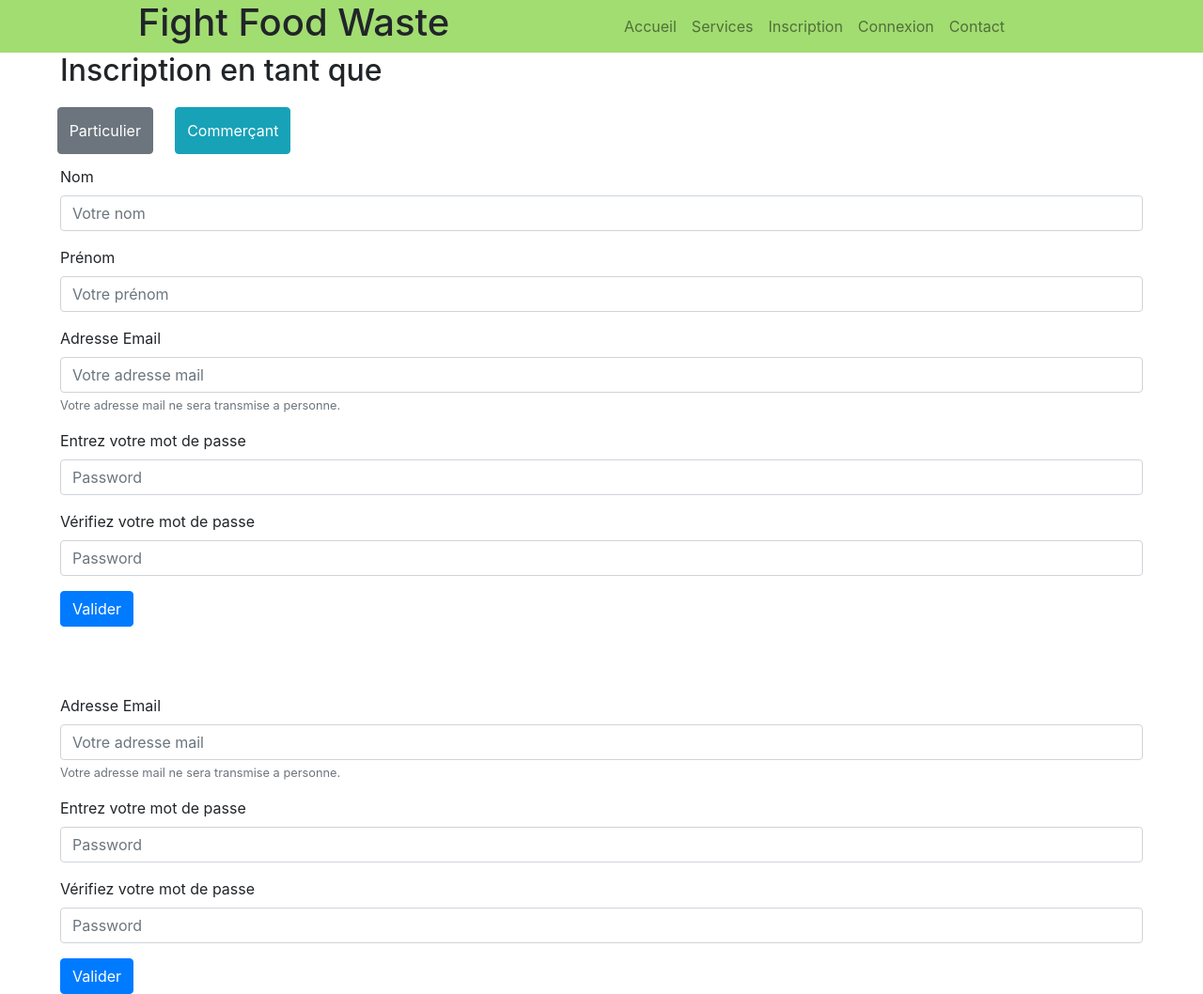
After one commit to Cewein/fightfoodwaste, a PHP site: page /inscription/page_inscription.php in a window 1280 px wide. The commit adds this page. Shown: the whole page at 94% size. Run offline with PHP 8.4, Linux system fonts and the light colour scheme.

Commit message:
Création form inscription

```diff
--- /dev/null
+++ b/css/general.css
@@ -0,0 +1,5 @@
+.content
+{
+    padding-left: 5%;
+    padding-right: 5%;
+}
--- /dev/null
+++ b/css/inscription.css
@@ -0,0 +1,4 @@
+.btn-secondary, .btn-info{
+    padding: 1%;
+    margin: 1%;
+}
--- a/header.php
+++ b/header.php
@@ -14,9 +14,9 @@
         <nav class="navbar navbar-expand-lg navbar-light col-md-6">
             <div class="collapse navbar-collapse" id="navbarSupportedContent">
                 <ul class="navbar-nav mr-auto">
-                    <li class="nav-item"><a class="nav-link" href="#">Accueil</a></li>
+                    <li class="nav-item"><a class="nav-link" href="index.php">Accueil</a></li>
                     <li class="nav-item"><a class="nav-link" href="#">Services</a></li>
-                    <li class="nav-item"><a class="nav-link" href="inscription/inscription.php">Inscription</a></li>
+                    <li class="nav-item"><a class="nav-link" href="inscription/page_inscription.php">Inscription</a></li>
                     <li class="nav-item"><a class="nav-link" href="#">Connexion</a></li>
                     <li class="nav-item"><a class="nav-link" href="#">Contact</a></li>
                 </ul>
--- a/index.php
+++ b/index.php
@@ -7,7 +7,7 @@
  */
 
 require_once __DIR__.'/includes.php';
-set_particulier('Yunie','sardine0099@gmail.com');
+//set_particulier('Yunie','sardine0099@gmail.com');
 
 ?>
 
@@ -19,12 +19,15 @@ set_particulier('Yunie','sardine0099@gmail.com');
         <meta charset="utf-8" />
         <link href="css/bootstrap/css/bootstrap.min.css" rel="stylesheet">
         <link href="css/header.css" rel="stylesheet">
+        <link href="css/general.css" rel="stylesheet">
         <title>Page Principale</title>
     </head>
 
     <body>
        <?php require_once __DIR__.'/header.php'; ?>
+        <div class="content">
 
+        </div>
 
         <footer></footer>
     </body>
--- /dev/null
+++ b/inscription/page_inscription.php
@@ -0,0 +1,89 @@
+<?php
+/**
+ * Created by PhpStorm.
+ * User: Sandrine
+ * Date: 02/04/2019
+ * Time: 15:59
+ */
+
+require_once __DIR__ . '/../includes.php';
+
+?>
+
+
+<!DOCTYPE html>
+
+<html>
+    <head>
+        <meta charset="utf-8" />
+        <link href="../css/bootstrap/css/bootstrap.min.css" rel="stylesheet">
+        <link href="../css/header.css" rel="stylesheet">
+        <link href="../css/general.css" rel="stylesheet">
+        <link href="../css/inscription.css" rel="stylesheet">
+        <title>Inscription</title>
+    </head>
+
+    <body>
+       <?php require_once __DIR__ . '/../header.php'; ?>
+
+       <div class="content">
+
+           <div><h2>Inscription en tant que</h2></div>
+
+           <div class="row">
+               <button class="btn btn-secondary">Particulier</button>
+               <button class="btn btn-info ">Commerçant</button>
+           </div>
+
+           <div>
+               <form>
+                   <div class="form-group">
+                       <label for="nom">Nom</label>
+                       <input type="text" class="form-control" id="input_nom" aria-describedby="Nom de famille" placeholder="Votre nom">
+                   </div>
+                   <div class="form-group">
+                       <label for="prenom">Prénom</label>
+                       <input type="text" class="form-control" id="input_prenom" aria-describedby="Prenom" placeholder="Votre prénom">
+                   </div>
+                   <div class="form-group">
+                       <label for="input_email">Adresse Email</label>
+                       <input type="email" class="form-control" id="input_email_p" aria-describedby="Adresse Mail" placeholder="Votre adresse mail">
+                       <small id="emailHelp" class="form-text text-muted">Votre adresse mail ne sera transmise a personne.</small>
+                   </div>
+                   <div class="form-group">
+                       <label for="input_password1">Entrez votre mot de passe</label>
+                       <input type="password" class="form-control" id="input_password_p1" placeholder="Password">
+                   </div>
+                   <div class="form-group">
+                       <label for="input_password1">Vérifiez votre mot de passe</label>
+                       <input type="password" class="form-control" id="input_password_p2" placeholder="Password">
+                   </div>
+                   <button type="submit" class="btn btn-primary">Valider</button>
+               </form>
+           </div>
+
+            <br><br><br>
+
+           <div>
+               <form>
+                   <div class="form-group">
+                       <label for="input_email">Adresse Email</label>
+                       <input type="email" class="form-control" id="input_email_c" aria-describedby="Adresse Mail" placeholder="Votre adresse mail">
+                       <small id="emailHelp" class="form-text text-muted">Votre adresse mail ne sera transmise a personne.</small>
+                   </div>
+                   <div class="form-group">
+                       <label for="input_password1">Entrez votre mot de passe</label>
+                       <input type="password" class="form-control" id="input_password_c1" placeholder="Password">
+                   </div>
+                   <div class="form-group">
+                       <label for="input_password1">Vérifiez votre mot de passe</label>
+                       <input type="password" class="form-control" id="input_password_c2" placeholder="Password">
+                   </div>
+                   <button type="submit" class="btn btn-primary">Valider</button>
+               </form>
+           </div>
+       </div>
+        <footer></footer>
+    </body>
+    <script src="inscription.js"></script>
+</html>
```
Also changed, not shown: inscription/inscription.php (deleted, +0 -34 lines).
